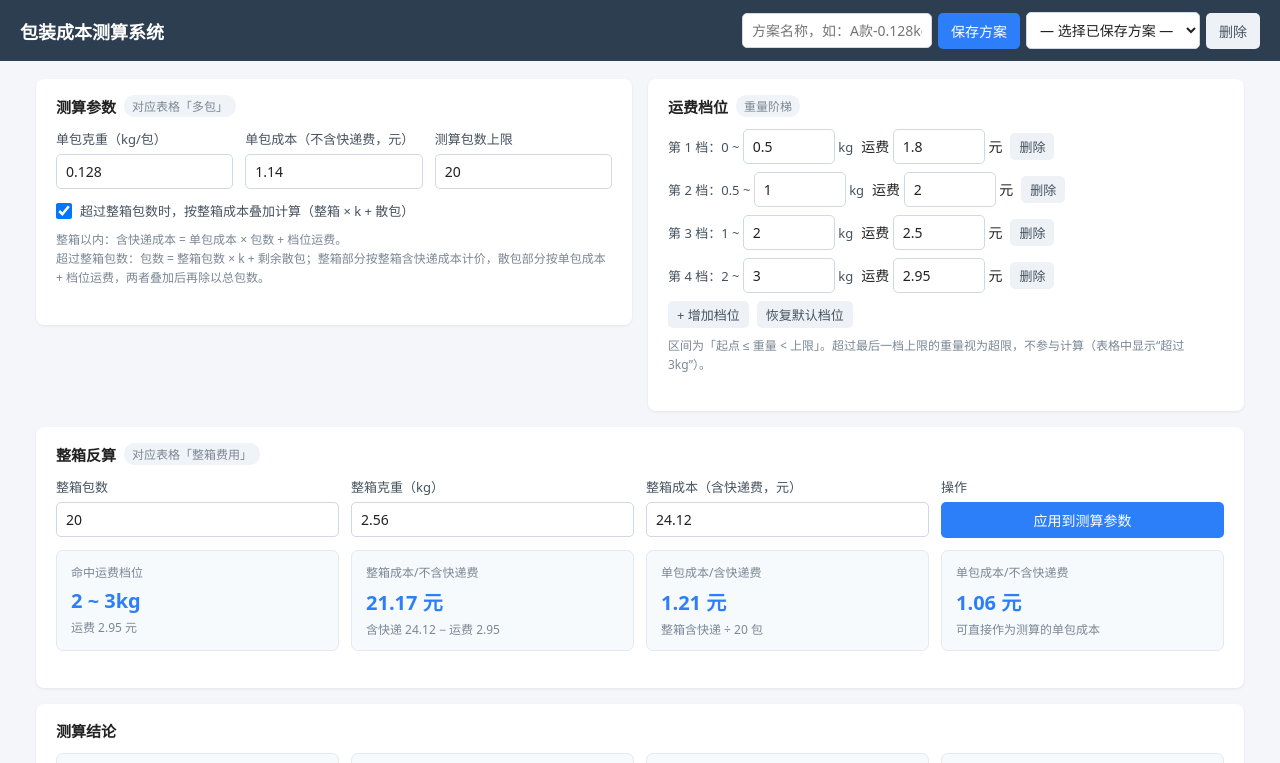
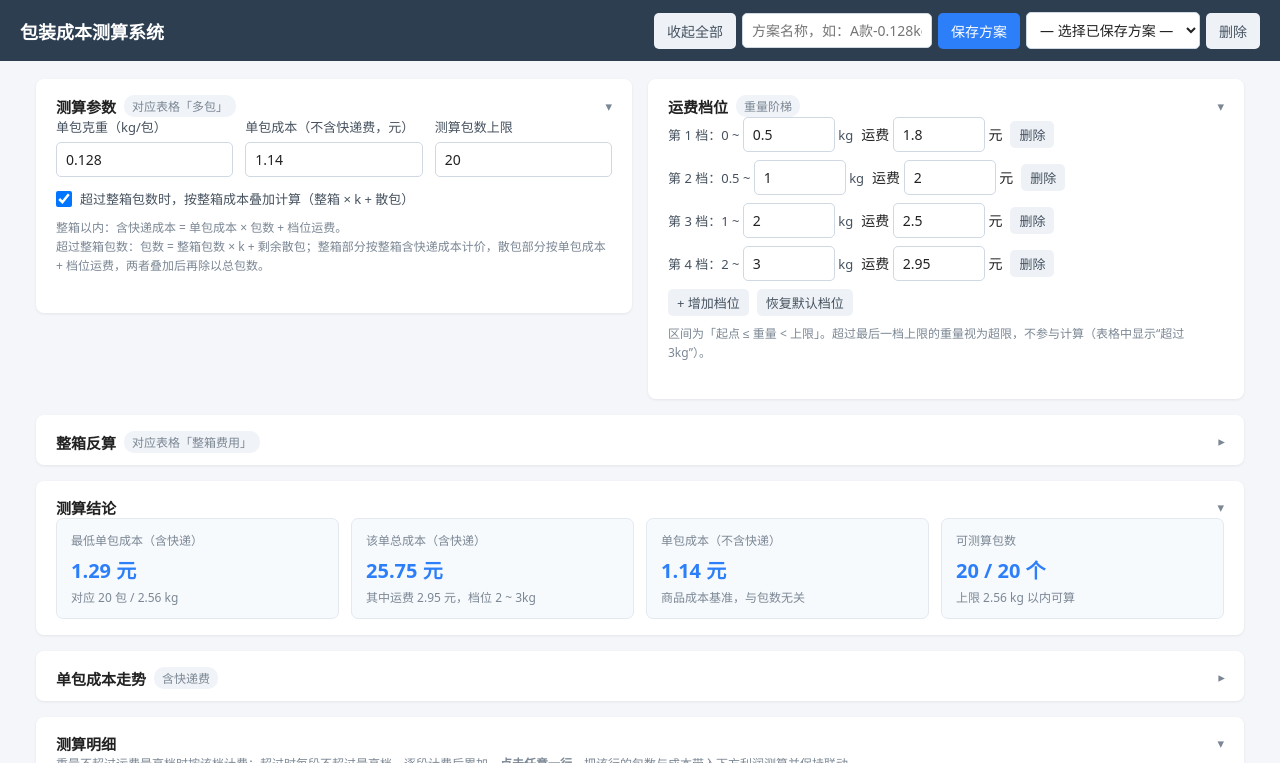
Before and after one commit to Canefx/cost-calc, a plain HTML site: page index.html in a window 1280 px wide. Shown: the top 763 px of the page. Drawn offline with Linux system fonts and the light colour scheme.

```diff
--- a/app.js
+++ b/app.js
@@ -7,8 +7,8 @@
   var SCHEME_KEY = "cost_calc_schemes_v1";
 
   // 版本号：三个文件必须同版本，否则功能会缺失
-  var APP_VERSION = "1.7.0";
-  var CALC_VERSION = "1.7.0";
+  var APP_VERSION = "1.7.1";
+  var CALC_VERSION = "1.7.1";
 
   // 档位以「上限 + 运费」存储，起点由上一档上限推导
   var tiers = [];
@@ -755,6 +755,72 @@
     if (list.some(function (s) { return s.name === cur; })) sel.value = cur;
   }
 
+  /* ---------------- 区域折叠 ---------------- */
+  var FOLD_KEY = "cost_calc_fold_v1";
+  var SECTION_IDS = ["sec-params", "sec-tiers", "sec-case", "sec-summary", "sec-chart", "sec-detail", "sec-profit"];
+
+  function readFold() {
+    try {
+      var v = JSON.parse(localStorage.getItem(FOLD_KEY) || "null");
+      return v && typeof v === "object" ? v : {};
+    } catch (e) { return {}; }
+  }
+
+  function writeFold(o) {
+    try { localStorage.setItem(FOLD_KEY, JSON.stringify(o)); } catch (e) { /* 隐私模式忽略 */ }
+  }
+
+  function isCollapsed(id) {
+    var el = $(id);
+    return !!el && (" " + el.className + " ").indexOf(" collapsed ") >= 0;
+  }
+
+  function setCollapsed(id, collapsed) {
+    var el = $(id);
+    if (!el) return;
+    if (collapsed && !isCollapsed(id)) el.className = (el.className + " collapsed").trim();
+    if (!collapsed && isCollapsed(id)) {
+      el.className = el.className.replace(/\bcollapsed\b/g, "").replace(/\s+/g, " ").trim();
+    }
+  }
+
+  /** 点击卡片标题：切换收起/展开，并记住状态 */
+  function toggleSection(id) {
+    var next = !isCollapsed(id);
+    setCollapsed(id, next);
+    var fold = readFold();
+    fold[id] = next;
+    writeFold(fold);
+    updateFoldAllBtn();
+  }
+
+  /** 顶部按钮：有任一展开 → 全部收起；否则全部展开 */
+  function toggleAllSections() {
+    var anyOpen = SECTION_IDS.some(function (id) { return !isCollapsed(id); });
+    var fold = {};
+    SECTION_IDS.forEach(function (id) {
+      setCollapsed(id, anyOpen);
+      fold[id] = anyOpen;
+    });
+    writeFold(fold);
+    updateFoldAllBtn();
+  }
+
+  function updateFoldAllBtn() {
+    var btn = $("foldAllBtn");
+    if (!btn) return;
+    btn.textContent = SECTION_IDS.some(function (id) { return !isCollapsed(id); }) ? "收起全部" : "展开全部";
+  }
+
+  /** 初始化折叠状态：优先用上次记忆，无记忆时保持页面默认 */
+  function initFold() {
+    var fold = readFold();
+    SECTION_IDS.forEach(function (id) {
+      setCollapsed(id, id in fold ? !!fold[id] : isCollapsed(id));
+    });
+    updateFoldAllBtn();
+  }
+
   /* ---------------- 本地记忆 ---------------- */
   function persistLast(params) {
     try {
@@ -811,6 +877,7 @@
   /* ---------------- 初始化 ---------------- */
   function init() {
     checkVersion();
+    initFold();
 
     // 所有数字输入框禁用滚轮改值，避免滚动页面时误改参数
     [
@@ -855,6 +922,8 @@
     window.applyCase = applyCase;
     window.pickRowFromCost = pickRowFromCost;
     window.runProfit = runProfit;
+    window.toggleSection = toggleSection;
+    window.toggleAllSections = toggleAllSections;
     window.saveScheme = saveScheme;
     window.loadScheme = loadScheme;
     window.deleteScheme = deleteScheme;
--- a/calc.js
+++ b/calc.js
@@ -10,7 +10,7 @@
 })(typeof self !== "undefined" ? self : this, function () {
   "use strict";
 
-  var VERSION = "1.7.0";
+  var VERSION = "1.7.1";
   var EPS = 1e-9;
 
   var DEFAULT_TIERS = [
--- a/index.html
+++ b/index.html
@@ -2,7 +2,7 @@
 <html lang="zh-CN">
 <head>
 <meta charset="UTF-8">
-<meta name="app-version" content="1.7.0">
+<meta name="app-version" content="1.7.1">
 <meta name="viewport" content="width=device-width, initial-scale=1.0">
 <title>包装成本测算系统</title>
 <style>
@@ -88,6 +88,15 @@
   .tier-row input { width: 92px; }
   #chartSvg { width: 100%; height: auto; display: block; }
   .toolbar { display: flex; gap: 8px; flex-wrap: wrap; align-items: center; }
+  /* 折叠卡片 */
+  .card-head { display: flex; justify-content: space-between; align-items: center; gap: 8px; cursor: pointer; user-select: none; }
+  .card-head h2 { margin: 0; }
+  .card-head:hover h2 { color: var(--accent); }
+  .fold-arrow { color: var(--muted); font-size: 13px; line-height: 1; transition: transform 0.15s; flex: none; }
+  .card-head:hover .fold-arrow { color: var(--accent); }
+  .card.collapsed { padding-bottom: 12px; }
+  .card.collapsed .fold-arrow { transform: rotate(-90deg); }
+  .card.collapsed .card-body { display: none; }
   .version-warn {
     background: #fdecea; color: #c0392b; border-bottom: 1px solid #f5c2c0;
     padding: 10px 20px; font-size: 13px; line-height: 1.6;
@@ -113,6 +122,7 @@
     header, .no-print { display: none !important; }
     body { background: #fff; }
     .card { box-shadow: none; border: 1px solid #ddd; page-break-inside: avoid; }
+    .card.collapsed .card-body { display: block !important; } /* 打印时全部展开 */
     main { max-width: none; margin: 0; }
   }
 </style>
@@ -121,6 +131,7 @@
 <header>
   <div class="brand">包装成本测算系统</div>
   <div class="hdr-tools no-print">
+    <button id="foldAllBtn" class="ghost" onclick="toggleAllSections()">收起全部</button>
     <input id="schemeName" placeholder="方案名称，如：A款-0.128kg" style="width:190px">
     <button onclick="saveScheme()">保存方案</button>
     <select id="schemeSelect" onchange="loadScheme(this.value)" style="min-width:170px">
@@ -135,8 +146,12 @@
 <main>
   <div class="grid2">
     <!-- 测算参数 -->
-    <section class="card">
+  <section class="card" id="sec-params">
+    <div class="card-head" onclick="toggleSection('sec-params')">
       <h2>测算参数 <span class="tag">对应表格「多包」</span></h2>
+      <span class="fold-arrow">&#9662;</span>
+    </div>
+    <div class="card-body">
       <div class="fields">
         <label class="field">单包克重（kg/包）
           <input id="unitWeight" type="number" step="0.001" min="0" value="0.128">
@@ -157,11 +172,16 @@
         超过整箱包数：包数 = 整箱包数 × k + 剩余散包；整箱部分按整箱含快递成本计价，散包部分按单包成本 + 档位运费，两者叠加后再除以总包数。
       </div>
       <div id="paramErr" class="err"></div>
+    </div>
   </section>
 
     <!-- 运费档位 -->
-    <section class="card">
+  <section class="card" id="sec-tiers">
+    <div class="card-head" onclick="toggleSection('sec-tiers')">
       <h2>运费档位 <span class="tag">重量阶梯</span></h2>
+      <span class="fold-arrow">&#9662;</span>
+    </div>
+    <div class="card-body">
       <div id="tierList"></div>
       <div class="toolbar" style="margin-top:6px">
         <button class="ghost small" onclick="addTier()">+ 增加档位</button>
@@ -171,12 +191,17 @@
         区间为「起点 ≤ 重量 &lt; 上限」。超过最后一档上限的重量视为超限，不参与计算（表格中显示“超过3kg”）。
       </div>
       <div id="tierErr" class="err"></div>
+    </div>
   </section>
   </div>
 
   <!-- 整箱反算 -->
-  <section class="card">
+  <section class="card collapsed" id="sec-case">
+    <div class="card-head" onclick="toggleSection('sec-case')">
       <h2>整箱反算 <span class="tag">对应表格「整箱费用」</span></h2>
+      <span class="fold-arrow">&#9662;</span>
+    </div>
+    <div class="card-body">
     <div class="fields">
       <label class="field">整箱包数
         <input id="casePacks" type="number" step="1" min="1" value="20">
@@ -193,23 +218,38 @@
     </div>
     <div id="caseOut" class="stat-row" style="margin-top:12px"></div>
     <div id="caseErr" class="err"></div>
+    </div>
   </section>
 
   <!-- 结论 -->
-  <section class="card">
+  <section class="card" id="sec-summary">
+    <div class="card-head" onclick="toggleSection('sec-summary')">
       <h2>测算结论</h2>
+      <span class="fold-arrow">&#9662;</span>
+    </div>
+    <div class="card-body">
     <div id="summaryRow" class="stat-row"></div>
+    </div>
   </section>
 
   <!-- 走势图 -->
-  <section class="card no-print">
+  <section class="card collapsed no-print" id="sec-chart">
+    <div class="card-head" onclick="toggleSection('sec-chart')">
       <h2>单包成本走势 <span class="tag">含快递费</span></h2>
+      <span class="fold-arrow">&#9662;</span>
+    </div>
+    <div class="card-body">
     <svg id="chartSvg" viewBox="0 0 760 260" preserveAspectRatio="xMidYMid meet" role="img" aria-label="单包成本随包数变化走势"></svg>
+    </div>
   </section>
 
   <!-- 明细表 -->
-  <section class="card">
+  <section class="card" id="sec-detail">
+    <div class="card-head" onclick="toggleSection('sec-detail')">
       <h2>测算明细</h2>
+      <span class="fold-arrow">&#9662;</span>
+    </div>
+    <div class="card-body">
     <div class="hint" style="margin-bottom:10px">
       重量不超过运费最高档时按该档计费；超过时每段不超过最高档，逐段计费后累加。<b>点击任意一行</b>，把该行的包数与成本带入下方利润测算并保持联动。
     </div>
@@ -237,11 +277,16 @@
       <button class="secondary" onclick="exportExcel()">导出 Excel</button>
       <button class="ghost" onclick="window.print()">打印 / 存 PDF</button>
     </div>
+    </div>
   </section>
 
   <!-- 利润测算 -->
-  <section class="card">
+  <section class="card" id="sec-profit">
+    <div class="card-head" onclick="toggleSection('sec-profit')">
       <h2>利润测算 <span class="tag">点明细行带入，或独立填写</span></h2>
+      <span class="fold-arrow">&#9662;</span>
+    </div>
+    <div class="card-body">
     <div class="fields">
       <label class="field">测算包数（包）
         <input id="profitPacks" type="number" step="1" min="1" placeholder="如 20">
@@ -278,6 +323,7 @@
       <button onclick="exportProfitCsv()">导出利润测算 CSV</button>
       <button class="secondary" onclick="exportProfitExcel()">导出利润测算 Excel</button>
     </div>
+    </div>
   </section>
 </main>
 
```
Lines whose indentation alone changed are shown as unchanged.
